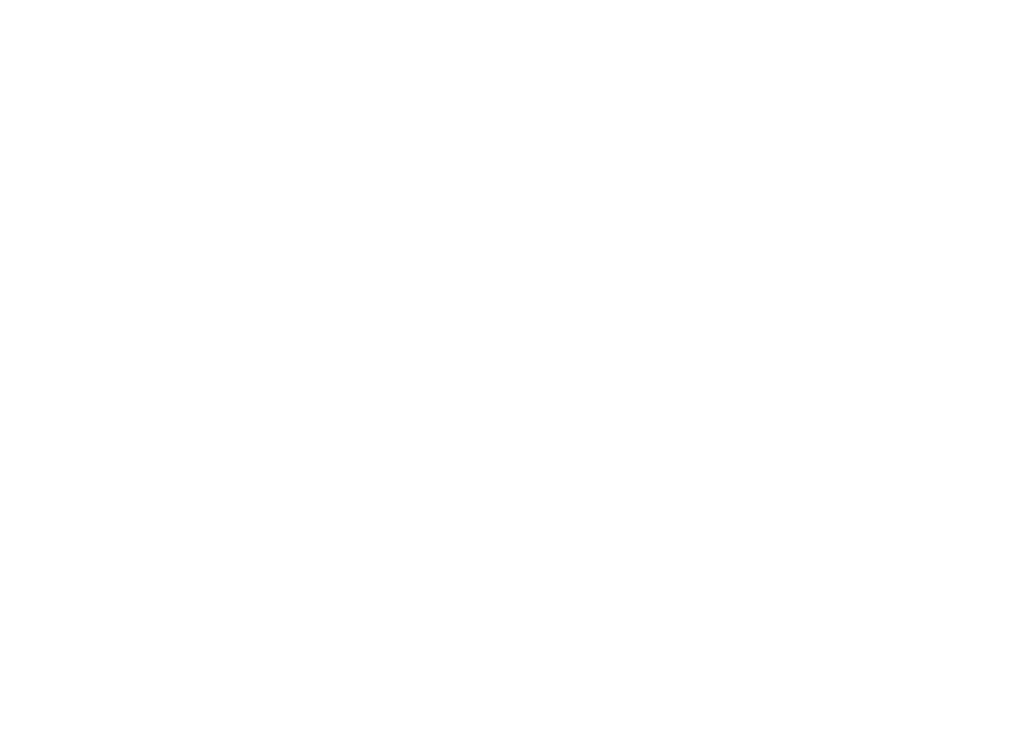
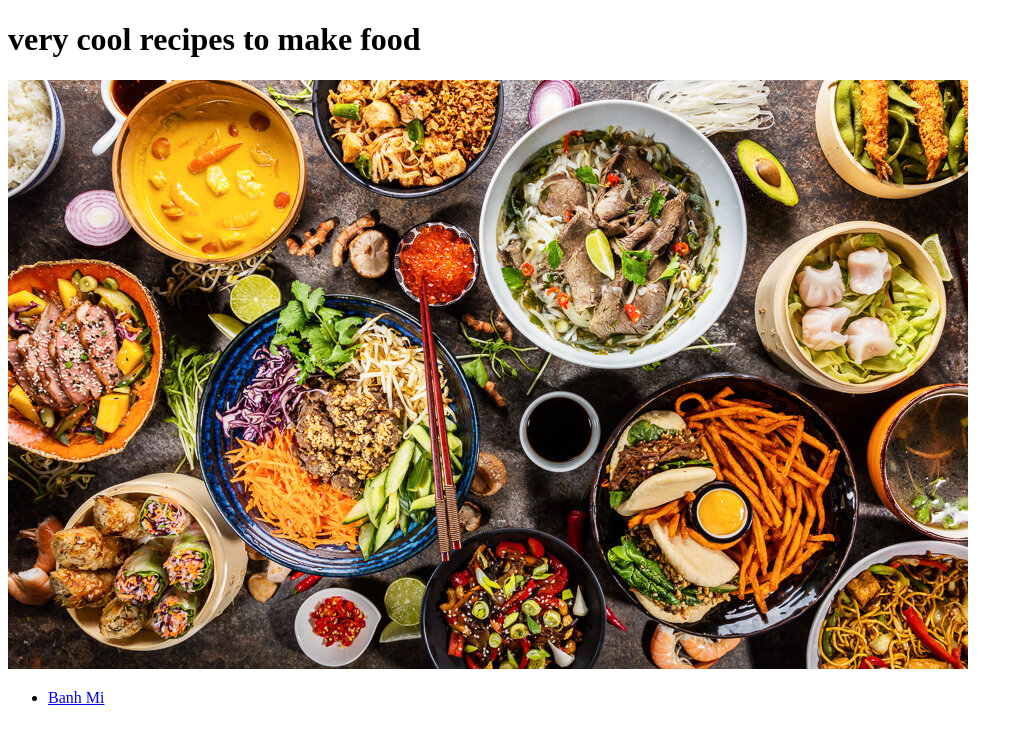
Before and after one commit to Sxthry/TOP-recipees, a plain HTML site: page index.html in a window 1280 px wide. Shown: the whole page, without its empty margins (0-1023 px from the left). Drawn offline with Linux system fonts and the light colour scheme.

Commit message:
Add title, picture and an unordered list to the front page

```diff
--- a/index.html
+++ b/index.html
@@ -4,9 +4,13 @@
     <meta charset="UTF-8">
     <meta http-equiv="X-UA-Compatible" content="IE=edge">
     <meta name="viewport" content="width=device-width, initial-scale=1.0">
-    <title>Document</title>
+    <title>TOP recipes project</title>
 </head>
 <body>
-
+    <h1>very cool recipes to make food</h1>
+    <img src="./img/frontPageImage.jpg" alt="A picture of multiple different types of food" >
+    <ul>
+        <li><a href="./recipes/banhMi.html">Banh Mi</a></li>
+    </ul>
 </body>
 </html>
```
Also changed, not shown: img/frontPageImage.jpg (added), 1 other file.
